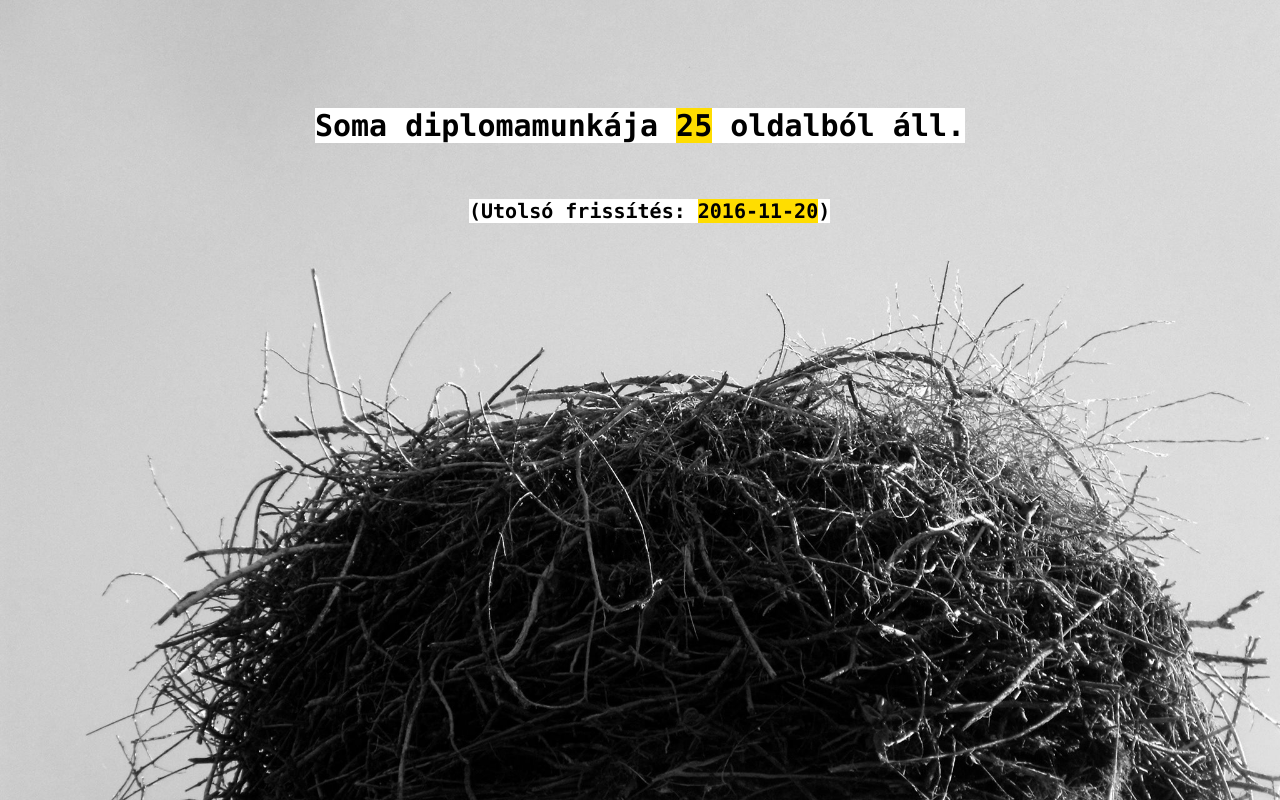
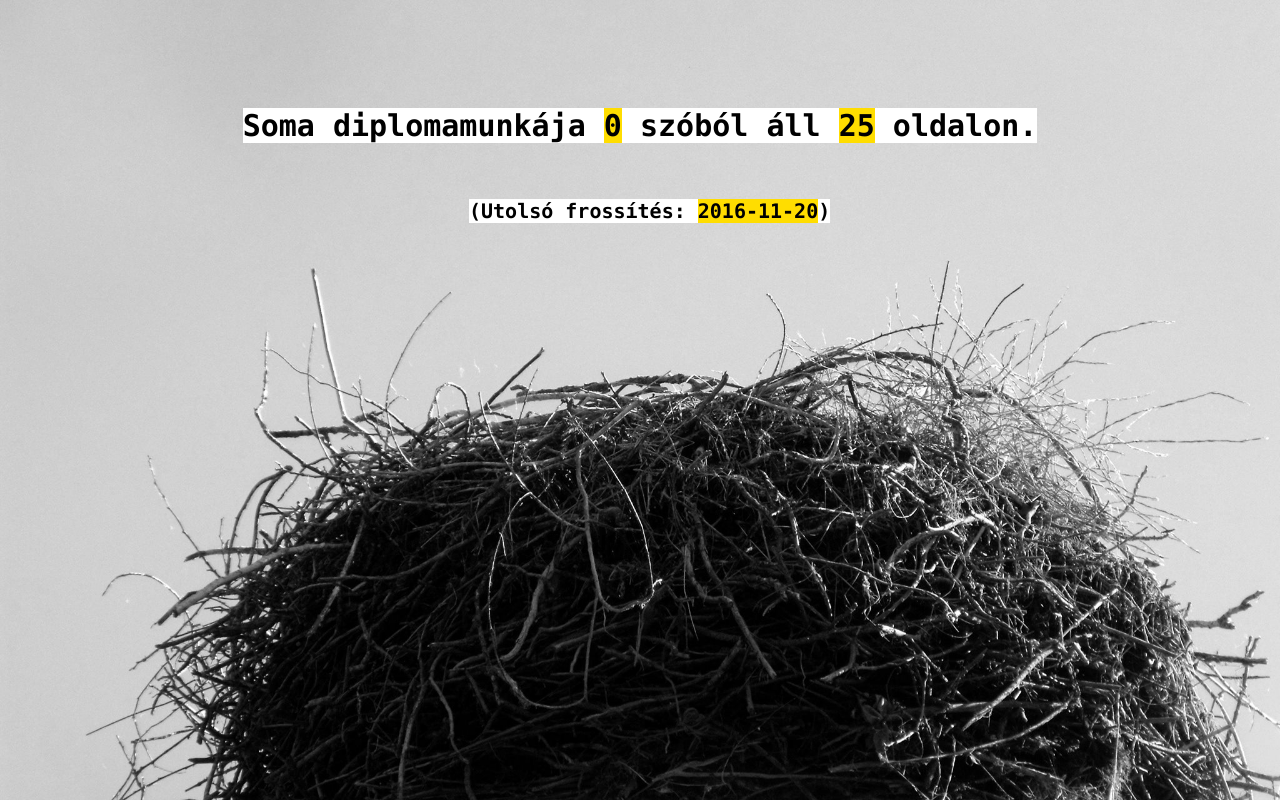
Before and after one commit to schsoma/schoma.github.io, a plain HTML site: page index.html in a window 1280 px wide. Drawn offline with Linux system fonts and the light colour scheme.

Commit message:
word count

```diff
--- a/index.html
+++ b/index.html
@@ -26,7 +26,7 @@ div {
 }
 
 </style>
-  <h1>Soma diplomamunk&#xE1;ja <span id="counter">25</span> oldalb&#xF3;l &#xE1;ll.</h1>
+  <h1>Soma diplomamunkája <span id="w">0</span> szóból áll <span id="p">25</span> oldalon.</h1>
   <div/>
-  <h2>(Utols&#xF3; friss&#xED;t&#xE9;s: <span id="date">2016-11-20</span>)</h2>
+  <h2>(Utolsó frossítés: <span id="date">2016-11-20</span>)</h2>
 </html>
```
